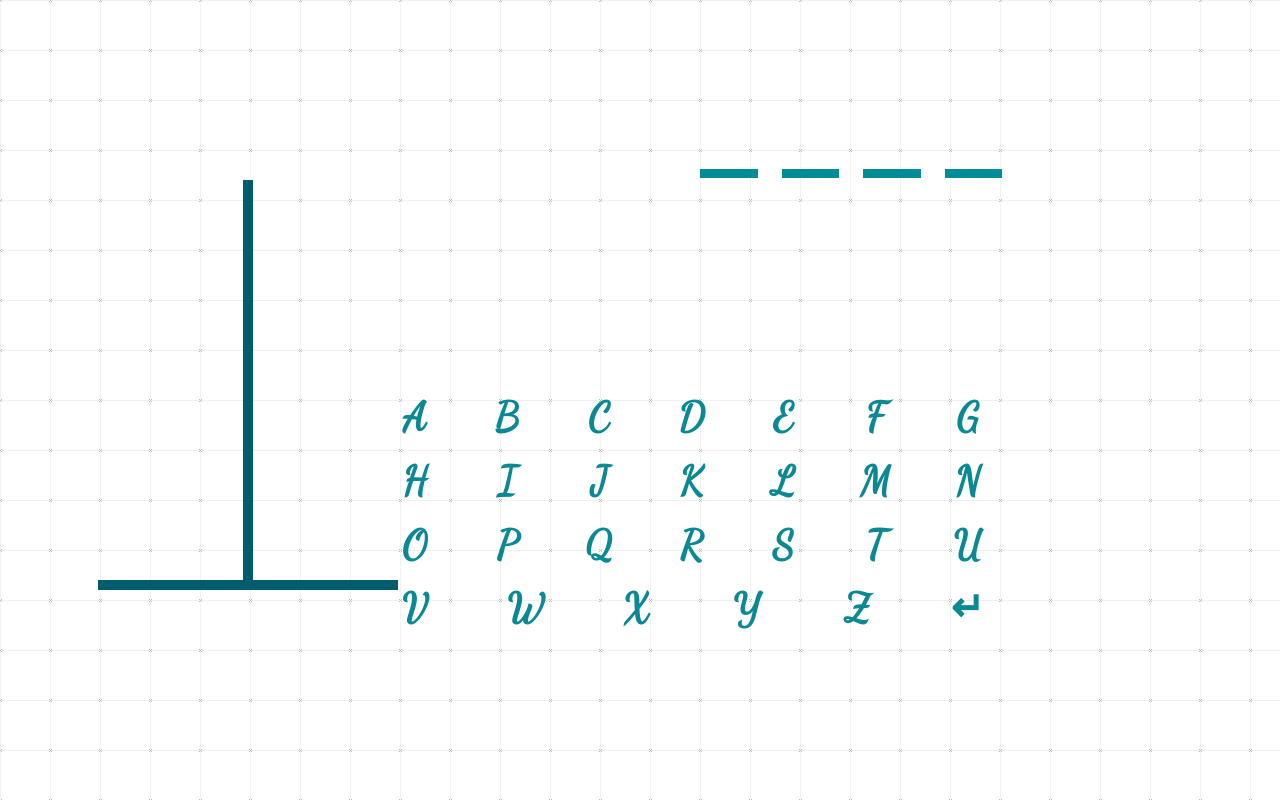
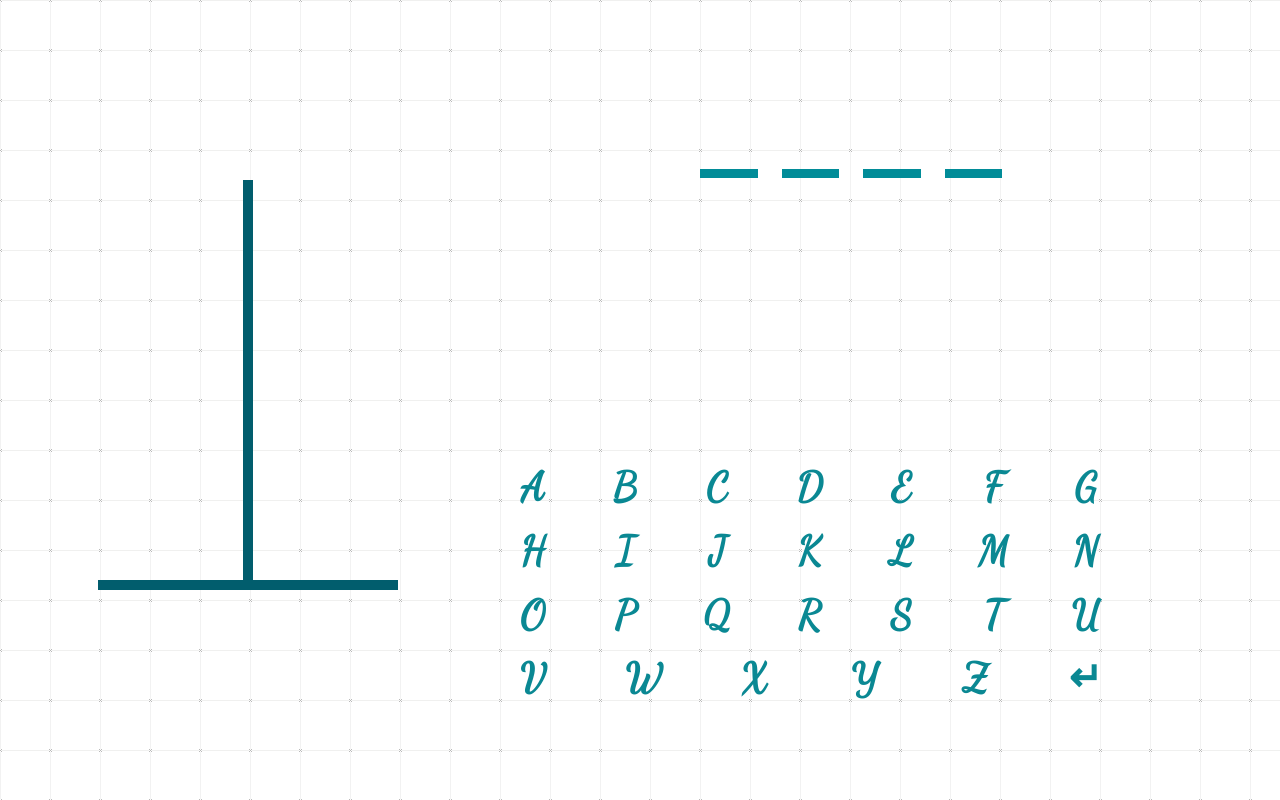
Before and after one commit to Knight-03/HangMan, a React (Vite) app: page / in a window 1280 px wide. Built offline with nearby package versions, Linux system fonts and the light colour scheme; a web font is replaced by a local one.

Commit message:
Update Keyboard.module.css

```diff
--- a/src/Keyboard.module.css
+++ b/src/Keyboard.module.css
@@ -80,13 +80,3 @@
 .modalContent button {
   margin-top: 1rem;
 }
-
-@media screen ,(width <= 1280) {
-  body{
-    overflow: hidden;
-  }
-  .keyboardContainer {
-    bottom: 160px;
-    left: 30%;
-  }
-}
```
